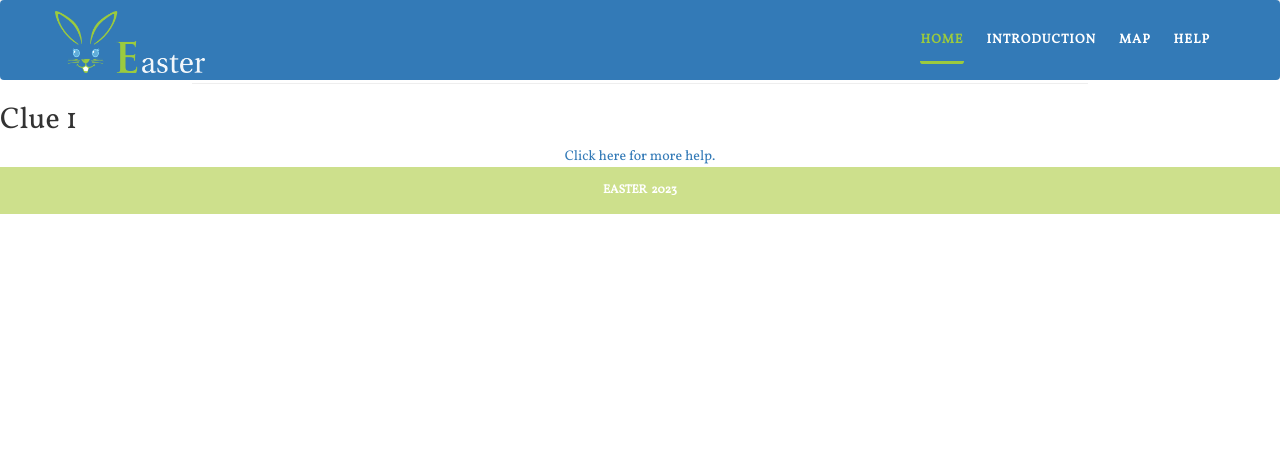
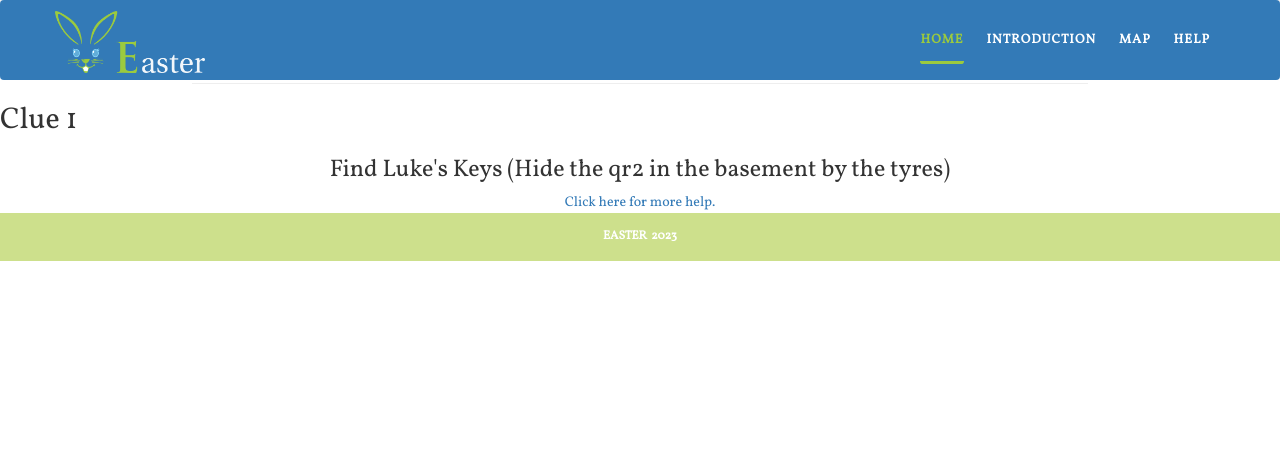
Before and after one commit to lcoburn/easter_hunt, a Django app: page /clue1 in a window 1280 px wide. Shown: the top 460 px of the page. Run offline with Django 4.2, Linux system fonts and the light colour scheme; some libraries are stand-ins or nearby versions.

Commit message:
insert clue1

```diff
--- a/templates/pages/clue1.html
+++ b/templates/pages/clue1.html
@@ -4,6 +4,13 @@
 
 {% load static %}
 <h2> Clue 1</h2>
+
+<center>
+    <h3>
+        Find Luke's Keys (Hide the qr2 in the basement by the tyres)
+    </h3>
+</center>
+
 
 <script>
     function showhide(id) {
@@ -17,7 +24,7 @@
 </a>
 
 <div id="uniquename" style="display:none;">
-    <p>Content goes here.</p>
+    <p>Open the find my app and go to items and look for keys </p>
 </div>
 </center>
 
```
Also changed, not shown: easter_hunt/static/images/bg/wally.jpg, static/images/bg/wally.jpg.
